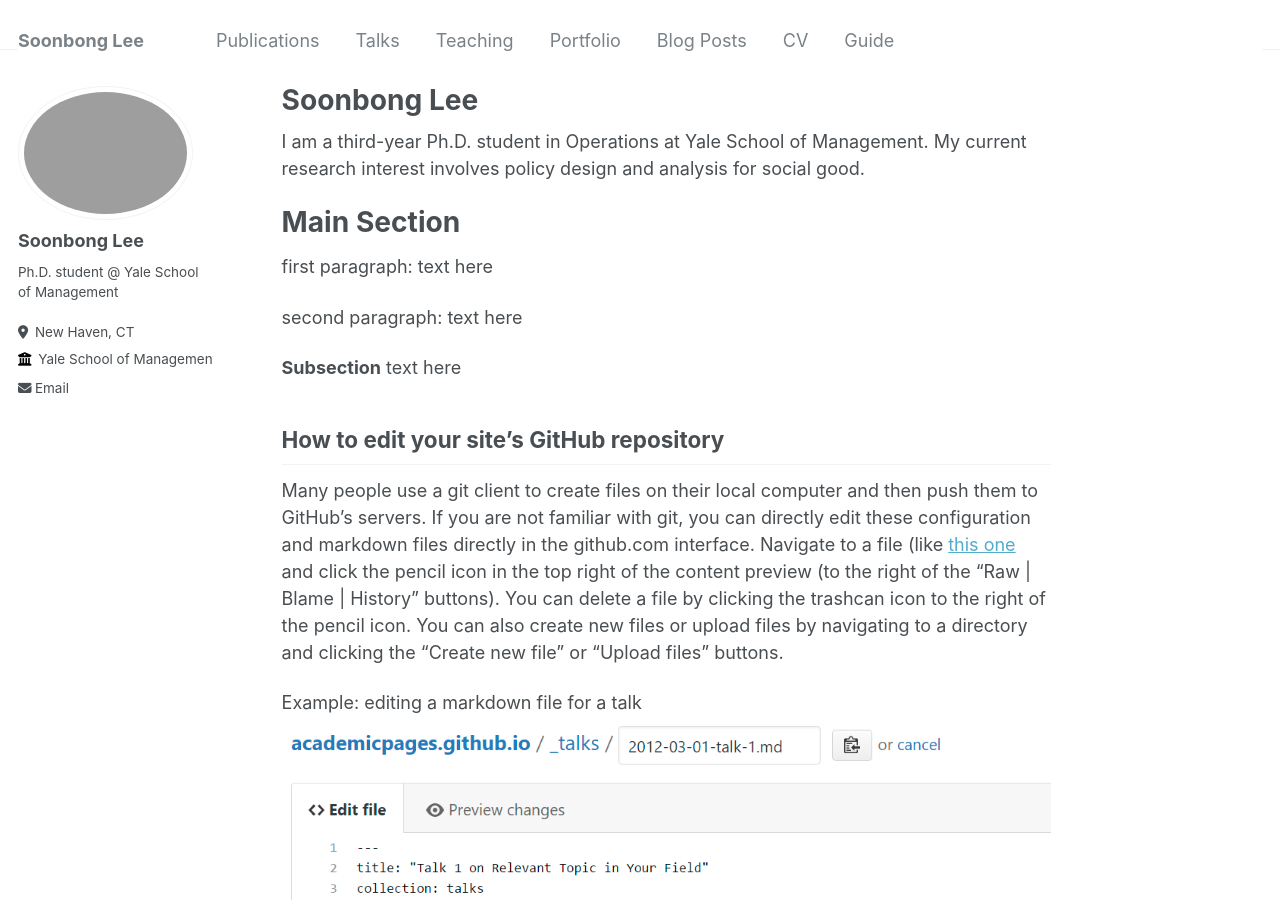
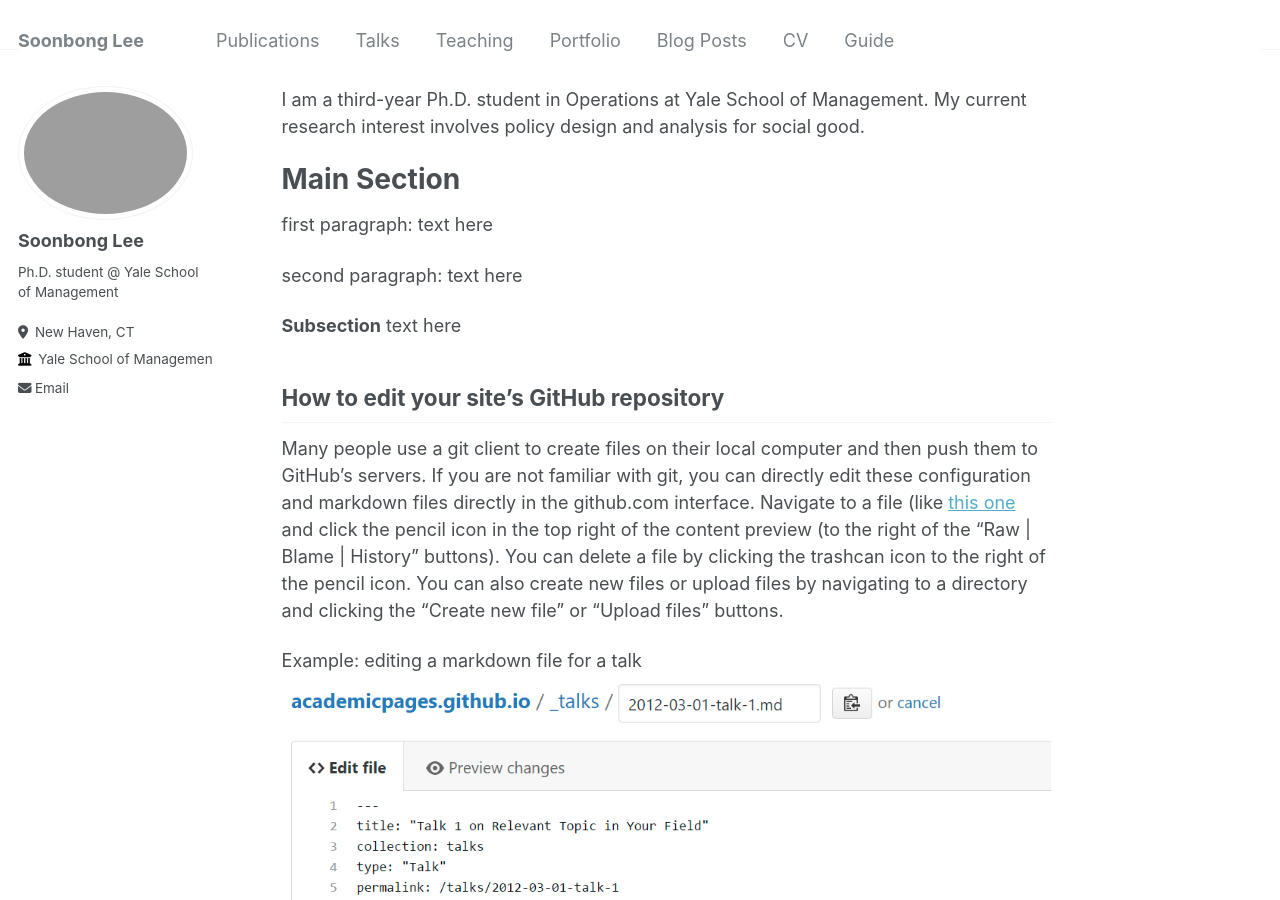
Before and after one commit to soonbong-lee/soonbong-lee.github.io, a Jekyll site: the page built from _pages/about.md, in a window 1280 px wide and 900 px high. Built offline with Jekyll 4.4.1, drawn with Linux system fonts in a browser that asks for light colours.

Commit message:
Update about.md

```diff
--- a/_pages/about.md
+++ b/_pages/about.md
@@ -1,6 +1,6 @@
 ---
 permalink: /
-title: "Soonbong Lee" #"academicpages is a ready-to-fork GitHub Pages template for academic personal websites"
+title: #"Soonbong Lee" #"academicpages is a ready-to-fork GitHub Pages template for academic personal websites"
 author_profile: true
 redirect_from:
   - /about/
```
